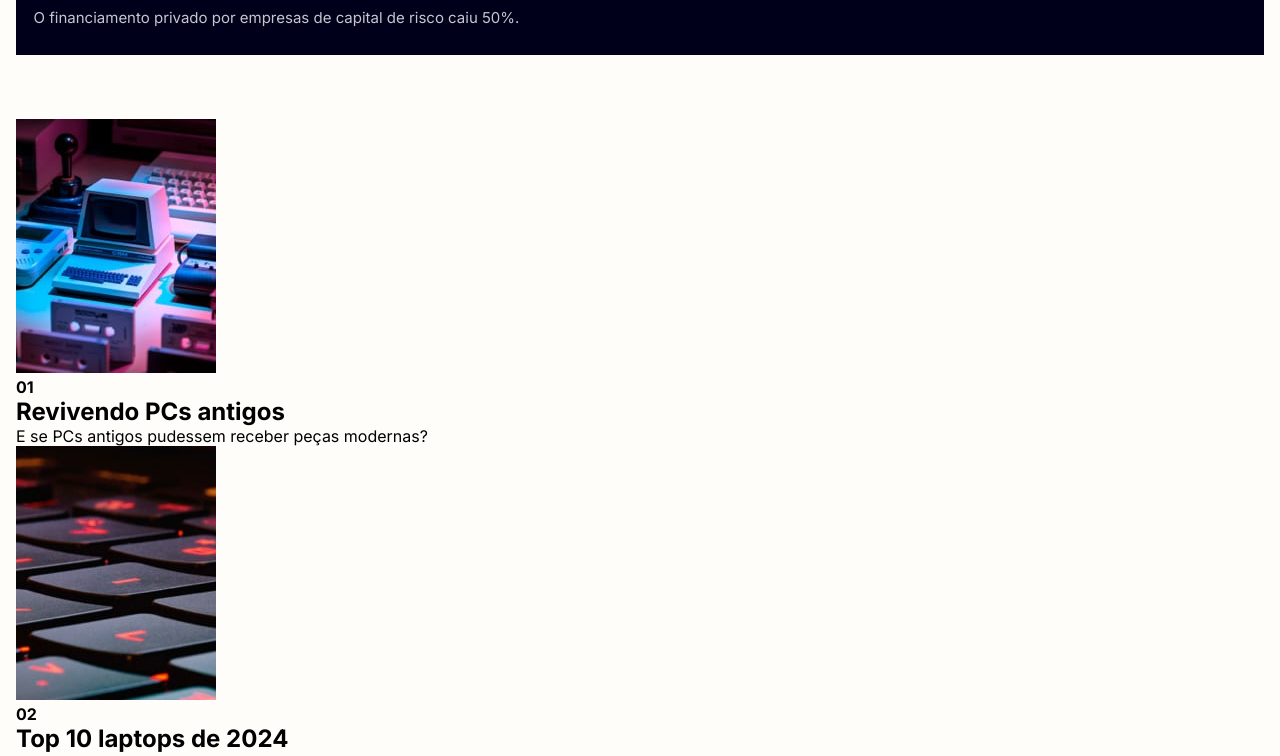
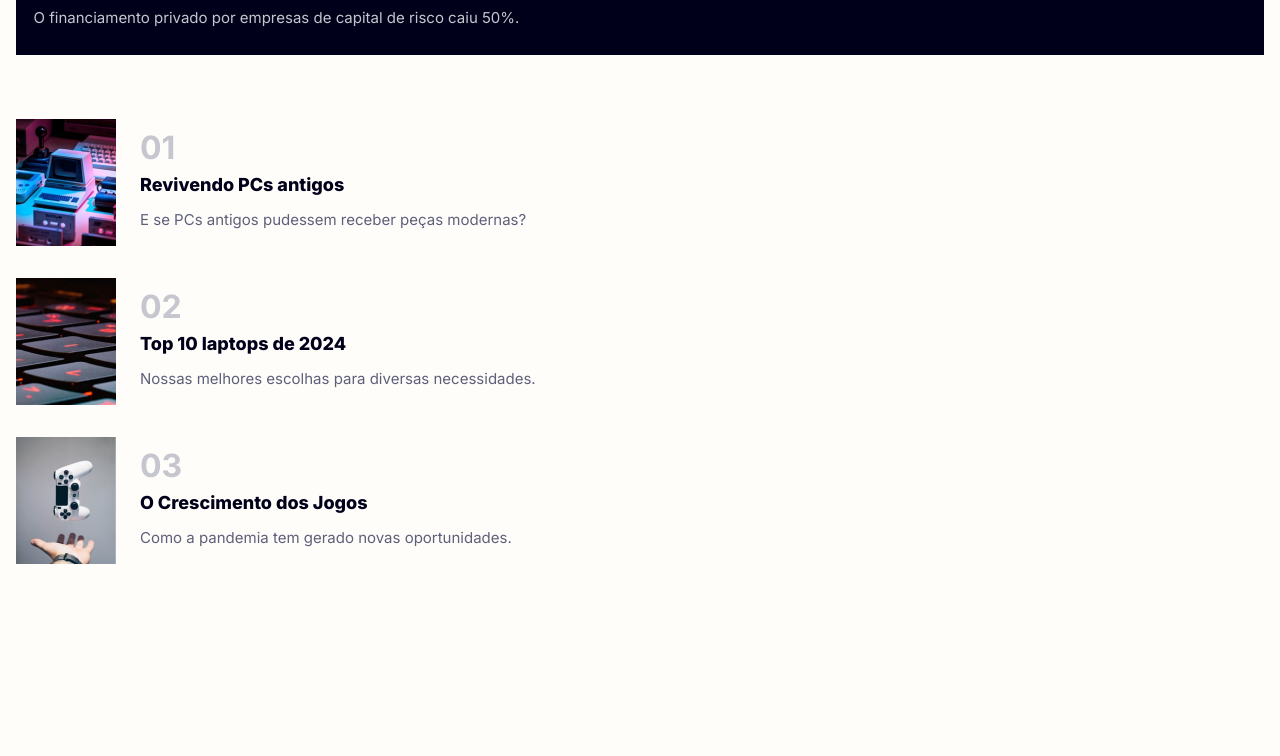
Before and after one commit to ga062262/noticias, a plain HTML site: page index.html in a window 1280 px wide. Shown: the part 1812-2568 px from the top of the page. After the commit the page ends 2436 px from the top, so only its background shows below. Drawn offline with Linux system fonts and the light colour scheme.

Commit message:
CSS básico completo

```diff
--- a/index.html
+++ b/index.html
@@ -45,7 +45,7 @@
             </div>
         </section>
 
-        <section>
+        <section class="terceira-secao">
             <div>
                 <img src="./assets/images/image-retro-pcs.jpg" alt="Imagens de computadores antigos">
 
--- a/style.css
+++ b/style.css
@@ -99,3 +99,34 @@ body {
     font-size: 0.9375rem;
     line-height: 1.625rem;
 }
+
+.terceira-secao > div {
+    display: flex;
+    align-items: center;
+    gap: 1.5rem;
+    margin-bottom: 2rem;
+}
+
+.terceira-secao img {
+    max-width: 6.25rem;
+}
+
+.terceira-secao strong {
+    color: var(--silver);
+    font-size: 2rem;
+    line-height: 100%;
+}
+
+.terceira-secao h2 {
+    color: var(--dark-blue);
+    font-size: 1.125rem;
+    font-weight: 800;
+    line-height: 1.5rem;
+    margin-block: 0.6rem;
+}
+
+.terceira-secao p {
+    font-size: 0.9375rem;
+    line-height: 1.625rem;
+    color: var(--gunmetal);
+}
```
